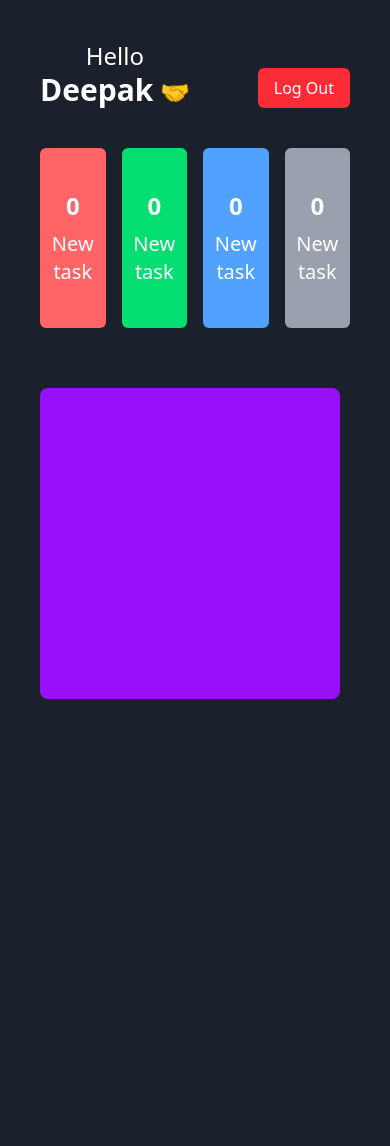
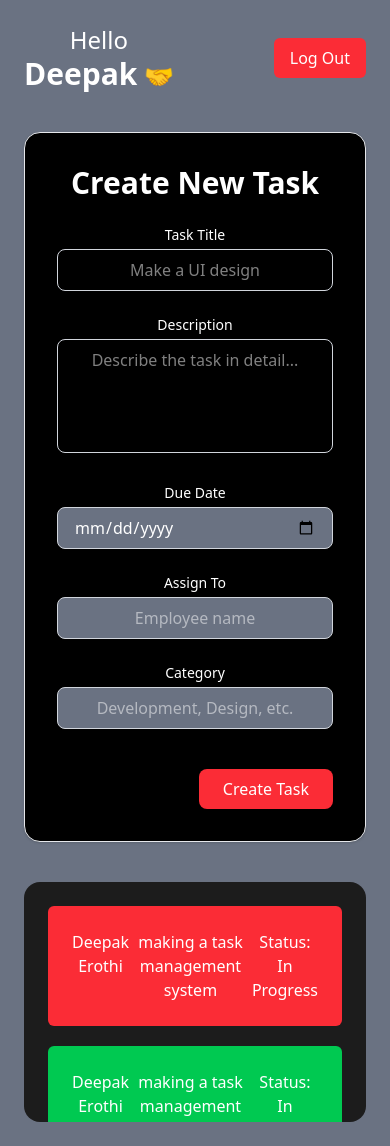
Before and after one commit to DeepakErothi1826/employee_management_system, a React (Vite) app in the folder employee_management_system/: page / in a window 390 px wide. Before the commit the page ends 844 px from the top, so only its background shows below. Built offline with nearby package versions, Linux system fonts and the light colour scheme.

Commit message:
make a Admindashboard and working on Alltask file

```diff
--- a/employee_management_system/src/App.jsx
+++ b/employee_management_system/src/App.jsx
@@ -1,12 +1,15 @@
 import React from 'react'
 import Login from './components/Auth/Login'
 import EmployeeDashboard from './components/Dashboard/EmployeeDashboard'
+import AdminDashboard from './components/Dashboard/AdminDashboard'
 
 const App = () => {
   return (
     <>
     {/* <Login /> */}
-    <EmployeeDashboard />
+    {/* <EmployeeDashboard /> */}
+    <AdminDashboard />
+
     </>
   )
 }
--- /dev/null
+++ b/employee_management_system/src/Other/AllTask.jsx
@@ -0,0 +1,41 @@
+import React from 'react'
+
+const AllTask = () => {
+  return (
+    <div className='bg-[#1c1c1c] max-w-4xl mx-auto mt-10 p-6 rounded-2xl h-60 overflow-auto' >
+        <div className='bg-red-500 mb-5 py-6 flex justify-between px-6 rounded-md  ' >
+            <h2>Deepak Erothi</h2>
+            <h3>making a task management system</h3>
+            <h3>Status: In Progress</h3>
+        </div>
+         <div className='bg-green-500 mb-5 py-6 flex justify-between px-6 rounded-md  ' >
+            <h2>Deepak Erothi</h2>
+            <h3>making a task management system</h3>
+            <h3>Status: In Progress</h3>
+        </div>
+         <div className='bg-blue-500 mb-5 py-6 flex justify-between px-6 rounded-md  ' >
+            <h2>Deepak Erothi</h2>
+            <h3>making a task management system</h3>
+            <h3>Status: In Progress</h3>
+        </div>
+         <div className='bg-orange-500 mb-5 py-6 flex justify-between px-6 rounded-md  ' >
+            <h2>Deepak Erothi</h2>
+            <h3>making a task management system</h3>
+            <h3>Status: In Progress</h3>
+        </div>
+         <div className='bg-pink-500 mb-5 py-6 flex justify-between px-6 rounded-md  ' >
+            <h2>Deepak Erothi</h2>
+            <h3>making a task management system</h3>
+            <h3>Status: In Progress</h3>
+        </div>
+         <div className='bg-purple-500 mb-5 py-6 flex justify-between px-6 rounded-md  ' >
+            <h2>Deepak Erothi</h2>
+            <h3>making a task management system</h3>
+            <h3>Status: In Progress</h3>
+        </div>
+
+    </div>
+  )
+}
+
+export default AllTask
--- /dev/null
+++ b/employee_management_system/src/Other/CreateTask.jsx
@@ -0,0 +1,91 @@
+import React from 'react'
+
+const CreateTask = () => {
+  return (
+    <div>
+       <div className="max-w-4xl mx-auto mt-10">
+                <div className="bg-black rounded-2xl shadow-sm border border-gray-200 p-8">
+                    <h1 className="text-3xl font-bold mb-6 text-gray-800">
+                        Create New Task
+                    </h1>
+
+                    <form className="space-y-6">
+                        {/* Task Title */}
+                        <div>
+                            <label className="block text-sm font-medium text-gray-700 mb-1">
+                                Task Title
+                            </label>
+                            <input
+                                type="text"
+                                placeholder="Make a UI design"
+                                className="w-full rounded-lg border border-gray-300 px-4 py-2 focus:outline-none focus:ring-2 focus:ring-black"
+                            />
+                        </div>
+
+                        {/* Description */}
+                        <div>
+                            <label className="block text-sm font-medium text-gray-700 mb-1">
+                                Description
+                            </label>
+                            <textarea
+                                rows="4"
+                                placeholder="Describe the task in detail..."
+                                className="w-full rounded-lg border border-gray-300 px-4 py-2 focus:outline-none focus:ring-2 focus:ring-black resize-none"
+                            />
+                        </div>
+
+                        {/* Grid fields */}
+                        <div className="grid grid-cols-1 md:grid-cols-3 gap-6">
+                            {/* Date */}
+                            <div>
+                                <label className="block text-sm font-medium text-gray-700 mb-1">
+                                    Due Date
+                                </label>
+                                <input
+                                    type="date"
+                                    className="w-full rounded-lg border border-gray-300 bg-gray-500 px-4 py-2 focus:outline-none focus:ring-2 focus:ring-black"
+                                />
+                            </div>
+
+                            {/* Assign To */}
+                            <div>
+                                <label className="block text-sm font-medium text-gray-700 mb-1">
+                                    Assign To
+                                </label>
+                                <input
+                                    type="text"
+                                    placeholder="Employee name"
+                                    className="w-full rounded-lg border border-gray-300 bg-gray-500 px-4 py-2 focus:outline-none focus:ring-2 focus:ring-black"
+                                />
+                            </div>
+
+                            {/* Category */}
+                            <div>
+                                <label className="block text-sm font-medium text-gray-700 mb-1">
+                                    Category
+                                </label>
+                                <input
+                                    type="text"
+                                    placeholder="Development, Design, etc."
+                                    className="w-full rounded-lg border border-gray-300 bg-gray-500 px-4 py-2 focus:outline-none focus:ring-2 focus:ring-black"
+                                />
+                            </div>
+                        </div>
+
+                        {/* Action */}
+                        <div className="flex justify-end pt-4">
+                            <button
+                                type="submit"
+                                className="bg-red-500 text-white px-6 py-2 rounded-lg hover:bg-red-700 transition"
+                            >
+                                Create Task
+                            </button>
+                        </div>
+                    </form>
+                </div>
+            </div>
+    </div>
+  )
+}
+
+export default CreateTask
--- a/employee_management_system/src/Other/Header.jsx
+++ b/employee_management_system/src/Other/Header.jsx
@@ -2,8 +2,8 @@ import React from 'react'
 
 const Header = () => {
   return (
-    <div className='flex items-end justify-between ' >
-      <h1 className='text-2xl font-medium'>Hello<br /> <span className='text-3xl font-semibold'>Deepak</span> 🤝 </h1>
+    <div className='flex items-center justify-between ' >
+      <h1 className='text-2xl font-medium'>Hello <br /> <span className='text-3xl font-semibold'>Deepak</span> 🤝 </h1>
       <button className='bg-red-500 text-white px-4 py-2 rounded-md'>Log Out</button>
     </div>
   )
--- a/employee_management_system/src/Task/TaskList.jsx
+++ b/employee_management_system/src/Task/TaskList.jsx
@@ -2,9 +2,46 @@ import React from 'react'
 
 const TaskList = () => {
   return (
-    <div id="taskList" className='w-full overflow-x-auto flex items-center justify-start gap-5 flex-no-wrap py-5 mt-10 h-[46%] '>
-      <div className='flex-shrink-0 h-full w-[300px] bg-purple-600 rounded-lg'>
-
+    <div id="taskLists" className='w-full overflow-x-auto flex items-center justify-start gap-5 flex-no-wrap py-5 mt-10 h-[50%] '>
+      <div className='flex-shrink-0 py-4 h-full w-[300px] bg-purple-600 rounded-lg'>
+        <div className='flex justify-between items-center p-2 mb-2'>
+          <h3 className='bg-red-600 px-2 py-1 text-xs rounded-md'>High</h3>
+          <h4 className='text-xs'>30 Jan 2026</h4>
+        </div>
+        <h2 className='text-white text-xl mt-1'>Make a youtube video for Valaorent</h2>
+        <p className='text-xs py-2 px-3'>Lorem ipsum dolor sit, amet consectetur adipisicing elit. Minus accusantium quas nam ipsum dolorem iure neque autem fugiat aut, tempora reiciendis voluptates laudantium, veritatis vitae id! Facere  </p>
+      </div>
+       <div className='flex-shrink-0 py-4 h-full w-[300px] bg-yellow-600 rounded-lg'>
+        <div className='flex justify-between items-center p-2 mb-2'>
+          <h3 className='bg-red-600 px-2 py-1 text-xs rounded-md'>High</h3>
+          <h4 className='text-xs'>30 Jan 2026</h4>
+        </div>
+        <h2 className='text-white text-xl mt-1'>Make a youtube video for Valaorent</h2>
+        <p className='text-xs py-2 px-3'>Lorem ipsum dolor sit, amet consectetur adipisicing elit. Minus accusantium quas nam ipsum dolorem iure neque autem fugiat aut, tempora reiciendis voluptates laudantium, veritatis vitae id! Facere  </p>
+      </div>
+       <div className='flex-shrink-0 py-4 h-full w-[300px] bg-green-600 rounded-lg'>
+        <div className='flex justify-between items-center p-2 mb-2'>
+          <h3 className='bg-red-600 px-2 py-1 text-xs rounded-md'>High</h3>
+          <h4 className='text-xs'>30 Jan 2026</h4>
+        </div>
+        <h2 className='text-white text-xl mt-1'>Make a youtube video for Valaorent</h2>
+        <p className='text-xs py-2 px-3'>Lorem ipsum dolor sit, amet consectetur adipisicing elit. Minus accusantium quas nam ipsum dolorem iure neque autem fugiat aut, tempora reiciendis voluptates laudantium, veritatis vitae id! Facere  </p>
+      </div>
+       <div className='flex-shrink-0 py-4 h-full w-[300px] bg-pink-600 rounded-lg'>
+        <div className='flex justify-between items-center p-2 mb-2'>
+          <h3 className='bg-red-600 px-2 py-1 text-xs rounded-md'>High</h3>
+          <h4 className='text-xs'>30 Jan 2026</h4>
+        </div>
+        <h2 className='text-white text-xl mt-1'>Make a youtube video for Valaorent</h2>
+        <p className='text-xs py-2 px-3'>Lorem ipsum dolor sit, amet consectetur adipisicing elit. Minus accusantium quas nam ipsum dolorem iure neque autem fugiat aut, tempora reiciendis voluptates laudantium, veritatis vitae id! Facere  </p>
+      </div>
+       <div className='flex-shrink-0 py-4 h-full w-[300px] bg-blue-600 rounded-lg'>
+        <div className='flex justify-between items-center p-2 mb-2'>
+          <h3 className='bg-red-600 px-2 py-1 text-xs rounded-md'>High</h3>
+          <h4 className='text-xs'>30 Jan 2026</h4>
+        </div>
+        <h2 className='text-white text-xl mt-1'>Make a youtube video for Valaorent</h2>
+        <p className='text-xs py-2 px-3'>Lorem ipsum dolor sit, amet consectetur adipisicing elit. Minus accusantium quas nam ipsum dolorem iure neque autem fugiat aut, tempora reiciendis voluptates laudantium, veritatis vitae id! Facere  </p>
       </div>
     </div>
   )
--- a/employee_management_system/src/components/Dashboard/AdminDashboard.jsx
+++ b/employee_management_system/src/components/Dashboard/AdminDashboard.jsx
@@ -0,0 +1,17 @@
+import React from 'react'
+import Header from '../../Other/Header'
+import CreateTask from '../../Other/CreateTask'
+import AllTask from '../../Other/AllTask'
+
+const AdminDashboard = () => {
+    return (
+        <div className="min-h-screen w-full bg-gray-500 p-6">
+            <Header />
+            <CreateTask/>
+            <AllTask />
+        </div>
+
+    )
+}
+
+export default AdminDashboard
--- a/employee_management_system/src/index.css
+++ b/employee_management_system/src/index.css
@@ -8,6 +8,5 @@ body{
     background-color: #1a202c;
 }
 #taskList::-webkit-scrollbar {
-    width: 0;
-    height: 0;
+     display: none;
 }
```
